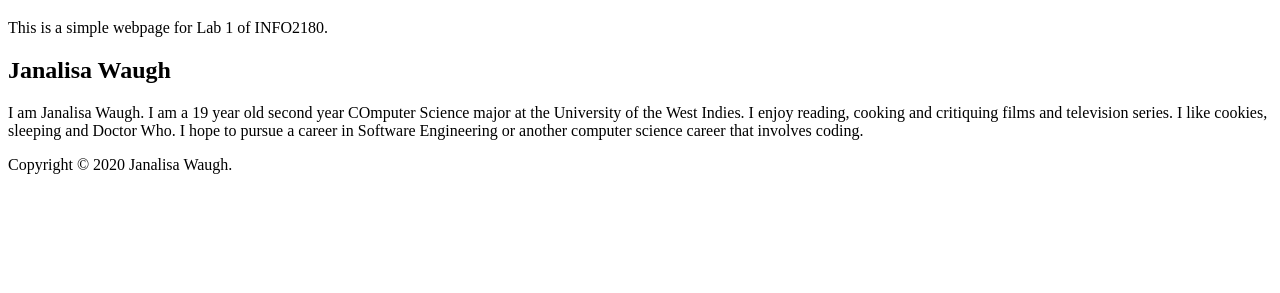
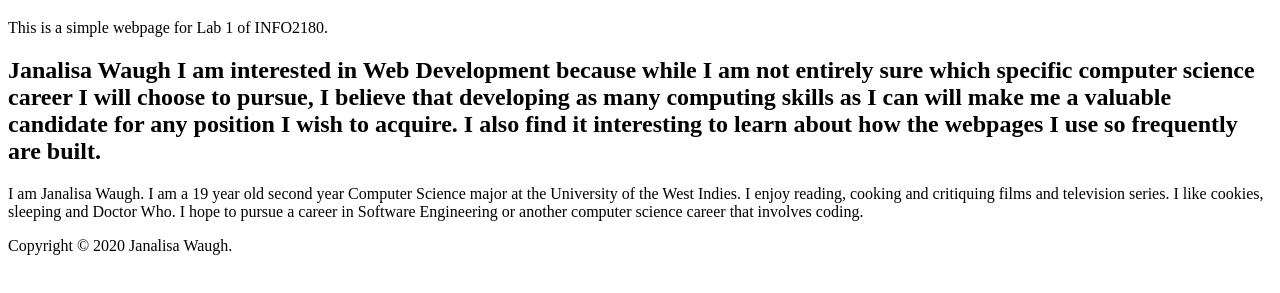
Before and after one commit to janalisawaugh/info2180-lab1, a plain HTML site: page index.html in a window 1280 px wide. Shown: the part 61-354 px from the top of the page. Drawn offline with Linux system fonts and the light colour scheme.

Commit message:
Edited webpage to add why I am interesting in web development

```diff
--- a/index.html
+++ b/index.html
@@ -1,6 +1,7 @@
 <!DOCTYPE html>
 <html lang="en">
 <head>
+    <link href="styles.css" rel="stylesheet" type="text/css">
     <meta charset="UTF-8">
     <meta name="viewport" content="width=device-width, initial-scale=1.0">
     <meta http-equiv="X-UA-Compatible" content="ie=edge">
@@ -12,8 +13,10 @@
         <p>This is a simple webpage for Lab 1 of INFO2180.</p>
     </header>
     <main>
-        <h2>Janalisa Waugh</h2>
-        <p>I am Janalisa Waugh. I am a 19 year old second year COmputer Science major at the University of the West Indies. I enjoy reading, cooking and critiquing films and television series. I like cookies, sleeping and Doctor Who. I hope to pursue a career in Software Engineering or another computer science career that involves coding.</p>
+        <h2>Janalisa Waugh
+            I am interested in Web Development because while I am not entirely sure which specific computer science career I will choose to pursue, I believe that developing as many computing skills as I can will make me a valuable candidate for any position I wish to acquire. I also find it interesting to learn about how the webpages I use so frequently are built.
+        </h2>
+        <p>I am Janalisa Waugh. I am a 19 year old second year Computer Science major at the University of the West Indies. I enjoy reading, cooking and critiquing films and television series. I like cookies, sleeping and Doctor Who. I hope to pursue a career in Software Engineering or another computer science career that involves coding.</p>
     </main>
     <footer>
         <p>Copyright &copy; 2020 Janalisa Waugh.</p>
```
